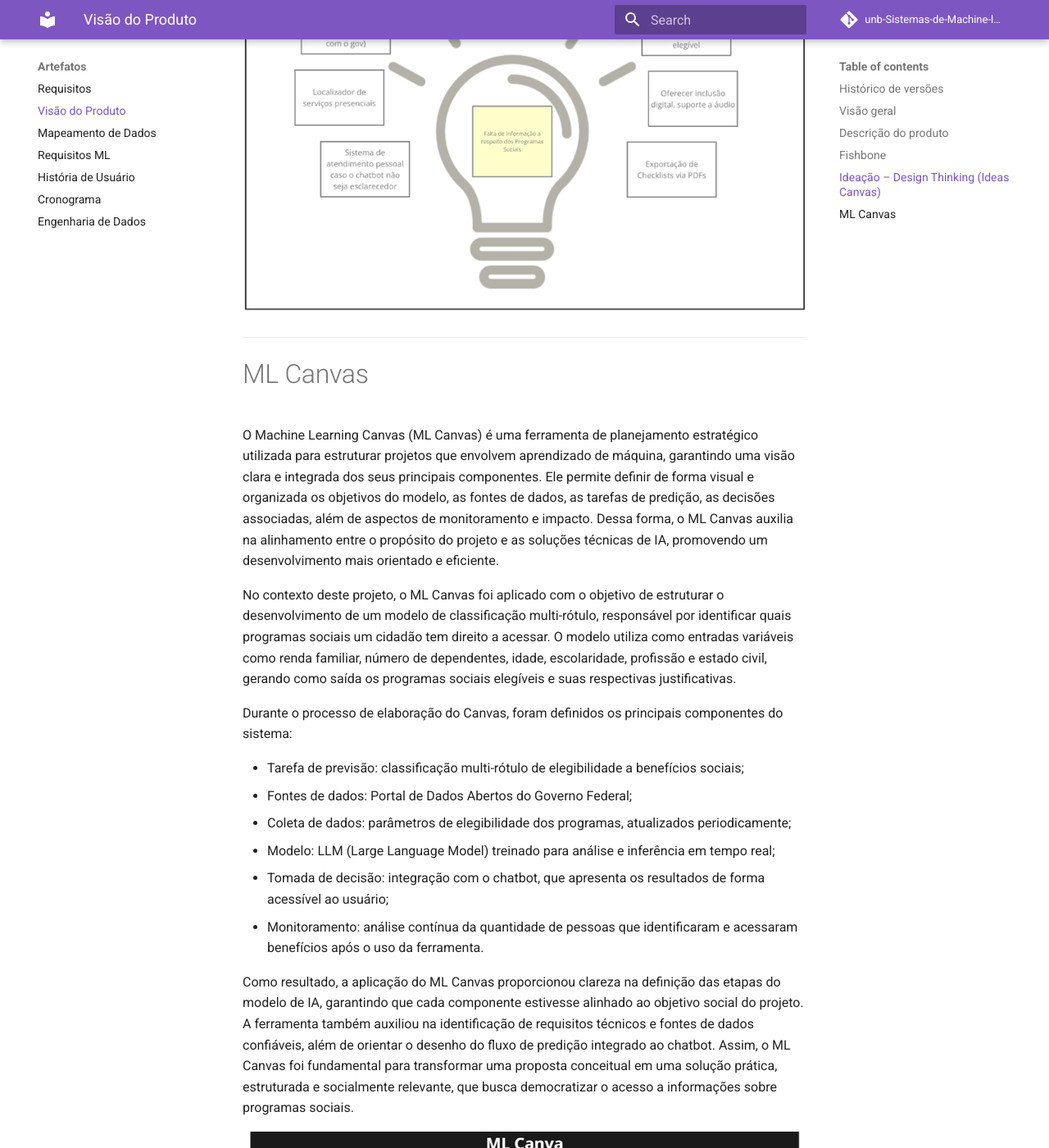
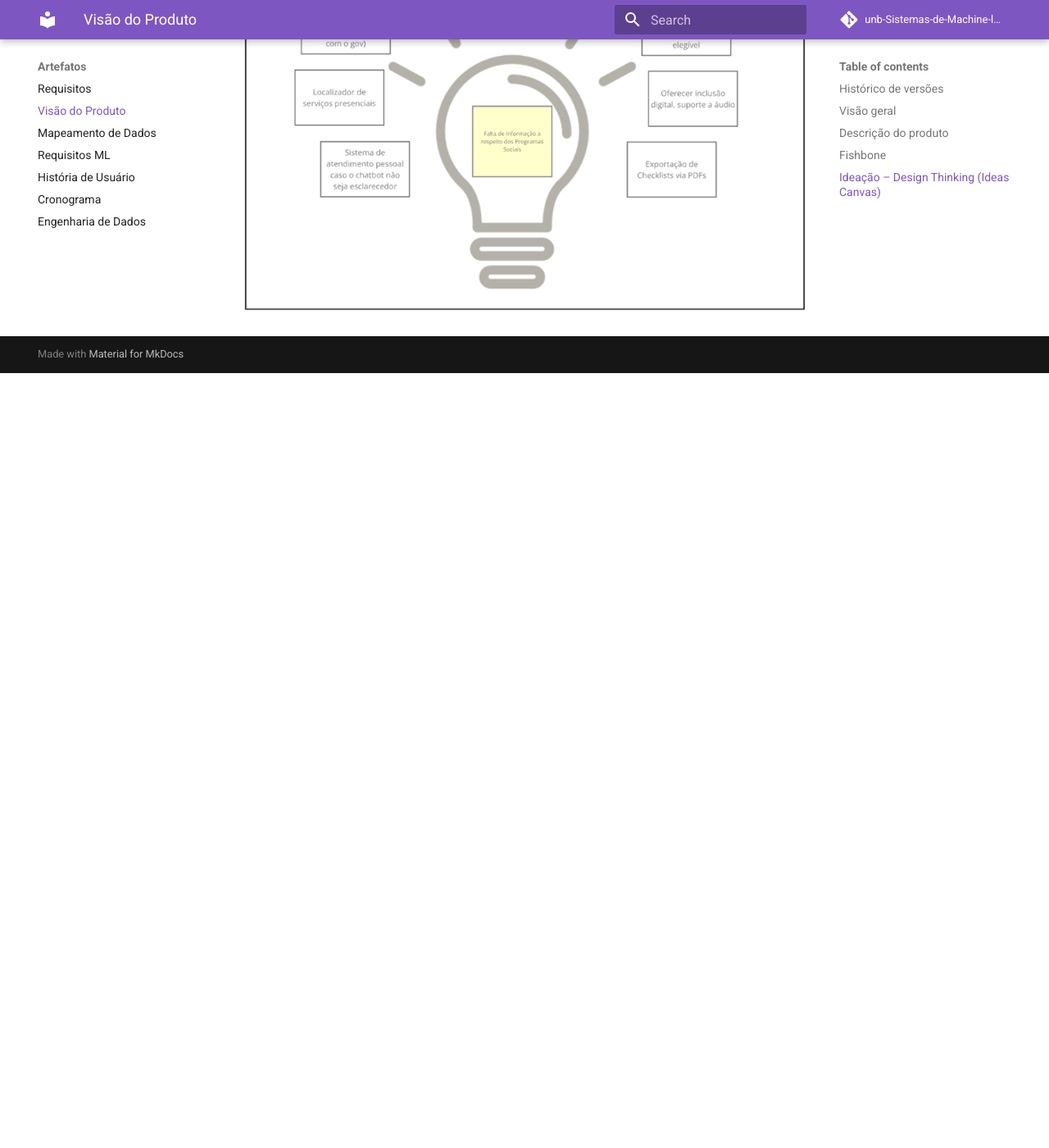
Before and after one commit to unb-Sistemas-de-Machine-learning/7-juridico-rag-docs, an MkDocs documentation site: the page built from docs/Artefatos/visaoProduto.md, in a window 1280 px wide and 1400 px high, scrolled down 3291 px. Shown: the whole window at 82% size. Built offline with MkDocs 1.6.1 and Material for MkDocs 9.7.7, drawn with Linux system fonts in a browser that asks for light colours; comment, search, counter and statistics services are not loaded; after the commit the page ends 3746 px from its top, so only the background shows below that.

Commit message:
fix: tirando ml canva da visao de produto

```diff
--- a/docs/Artefatos/visaoProduto.md
+++ b/docs/Artefatos/visaoProduto.md
@@ -49,24 +49,3 @@ Entre as propostas levantadas, destaca-se o chatbot conversacional, que represen
 Com isso, o Ideas Canvas contribuiu para a visualização integrada da solução, auxiliando na priorização de funcionalidades essenciais e no alinhamento da proposta à necessidade social identificada. O resultado foi uma concepção de sistema centrado no usuário, com foco em inclusão, acessibilidade e eficiência na disseminação de informações públicas.
 
 ![idea canvas](../Artefatos/images/idea_canvas.png)
-
----
-
-# ML Canvas
-
-O Machine Learning Canvas (ML Canvas) é uma ferramenta de planejamento estratégico utilizada para estruturar projetos que envolvem aprendizado de máquina, garantindo uma visão clara e integrada dos seus principais componentes. Ele permite definir de forma visual e organizada os objetivos do modelo, as fontes de dados, as tarefas de predição, as decisões associadas, além de aspectos de monitoramento e impacto. Dessa forma, o ML Canvas auxilia na alinhamento entre o propósito do projeto e as soluções técnicas de IA, promovendo um desenvolvimento mais orientado e eficiente.
-
-No contexto deste projeto, o ML Canvas foi aplicado com o objetivo de estruturar o desenvolvimento de um modelo de classificação multi-rótulo, responsável por identificar quais programas sociais um cidadão tem direito a acessar. O modelo utiliza como entradas variáveis como renda familiar, número de dependentes, idade, escolaridade, profissão e estado civil, gerando como saída os programas sociais elegíveis e suas respectivas justificativas.
-
-Durante o processo de elaboração do Canvas, foram definidos os principais componentes do sistema:
-
-- Tarefa de previsão: classificação multi-rótulo de elegibilidade a benefícios sociais;
-- Fontes de dados: Portal de Dados Abertos do Governo Federal;
-- Coleta de dados: parâmetros de elegibilidade dos programas, atualizados periodicamente;
-- Modelo: LLM (Large Language Model) treinado para análise e inferência em tempo real;
-- Tomada de decisão: integração com o chatbot, que apresenta os resultados de forma acessível ao usuário;
-- Monitoramento: análise contínua da quantidade de pessoas que identificaram e acessaram benefícios após o uso da ferramenta.
-
-Como resultado, a aplicação do ML Canvas proporcionou clareza na definição das etapas do modelo de IA, garantindo que cada componente estivesse alinhado ao objetivo social do projeto. A ferramenta também auxiliou na identificação de requisitos técnicos e fontes de dados confiáveis, além de orientar o desenho do fluxo de predição integrado ao chatbot. Assim, o ML Canvas foi fundamental para transformar uma proposta conceitual em uma solução prática, estruturada e socialmente relevante, que busca democratizar o acesso a informações sobre programas sociais.
-
-![ml canvas](../Artefatos/images/ml_canvas.png)
```
